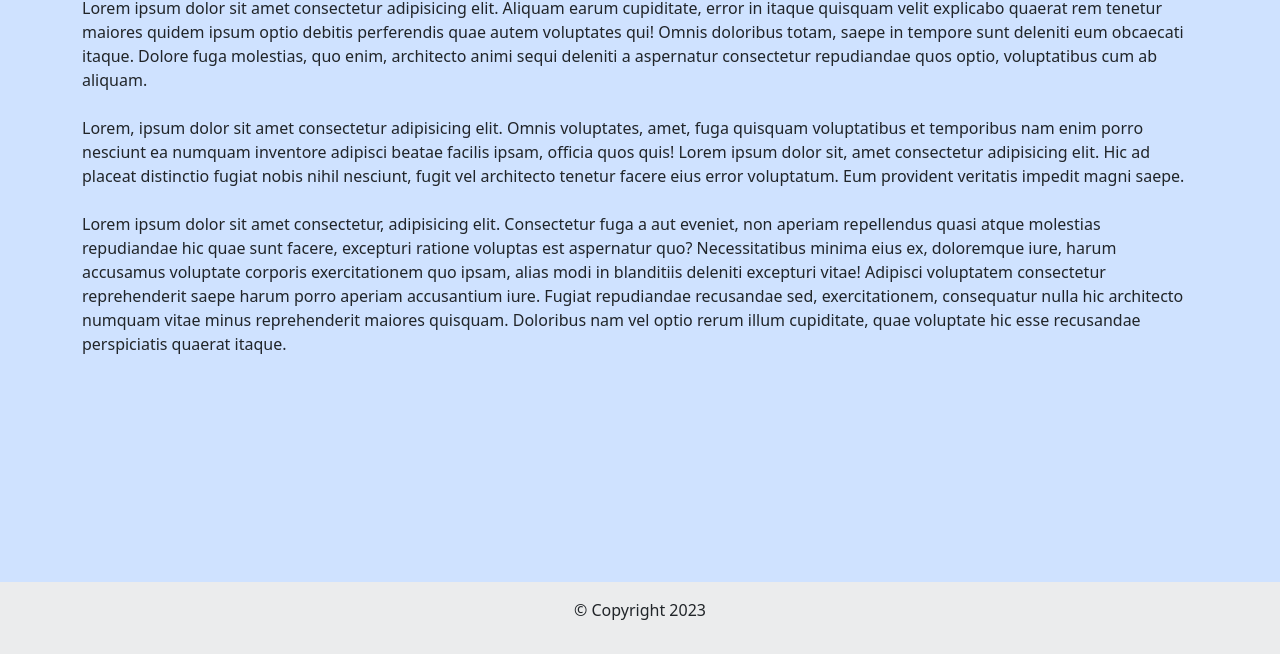
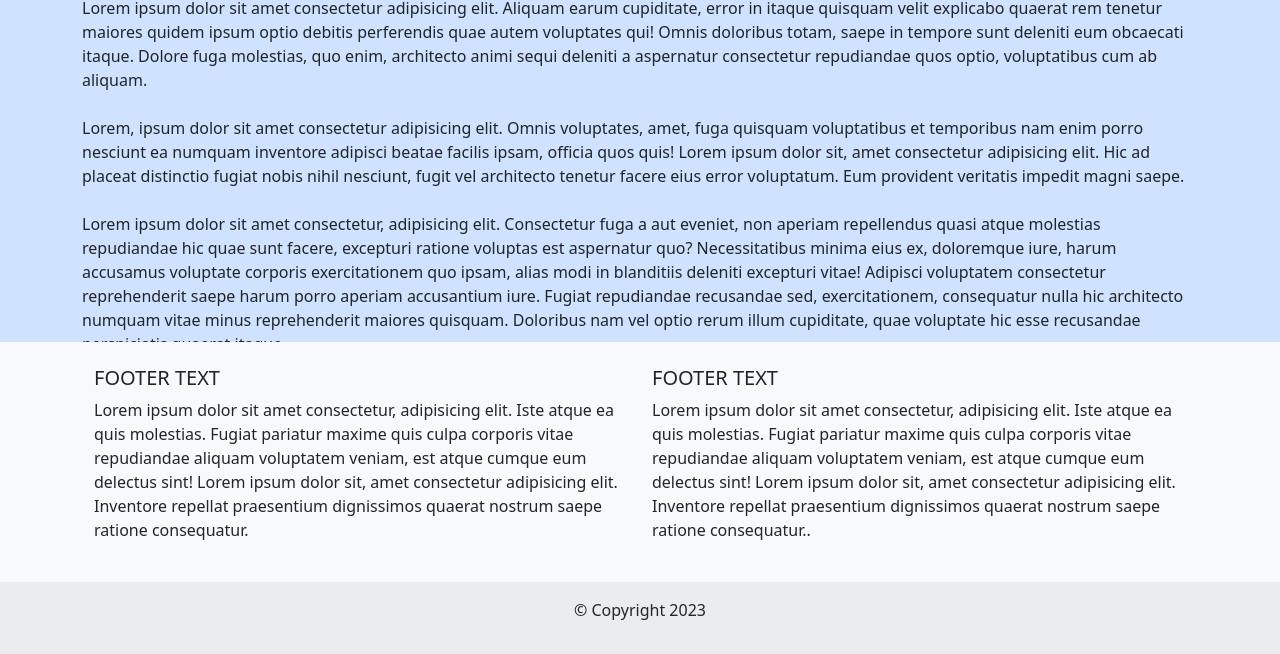
Before and after one commit to ddylvianen/nha_les22, a plain HTML site: page html/overmij.html in a window 1280 px wide. Shown: the part 146-800 px from the top of the page. Drawn offline with nearby package versions, Linux system fonts and the light colour scheme.

Commit message:
Update overmij.html

```diff
--- a/html/overmij.html
+++ b/html/overmij.html
@@ -36,6 +36,31 @@
             </p>
         </div>
         <footer class="bg-body-tertiary text-center text-lg-start fixed-bottom">
+            <div class="container p-4">
+                <div class="row">
+                    <div class="col-lg-6 col-md-12 mb-4 mb-md-0">
+                        <h5 class="text-uppercase">Footer text</h5>
+
+                        <p>
+                        Lorem ipsum dolor sit amet consectetur, adipisicing elit. Iste atque ea quis
+                        molestias. Fugiat pariatur maxime quis culpa corporis vitae repudiandae aliquam
+                        voluptatem veniam, est atque cumque eum delectus sint! Lorem ipsum dolor sit,
+                        amet consectetur adipisicing elit. Inventore repellat praesentium dignissimos
+                        quaerat nostrum saepe ratione consequatur.
+                        </p>
+                    </div>
+                    <div class="col-lg-6 col-md-12 mb-4 mb-md-0">
+                        <h5 class="text-uppercase">Footer text</h5>
+                        <p>
+                        Lorem ipsum dolor sit amet consectetur, adipisicing elit. Iste atque ea quis
+                        molestias. Fugiat pariatur maxime quis culpa corporis vitae repudiandae aliquam
+                        voluptatem veniam, est atque cumque eum delectus sint! Lorem ipsum dolor sit,
+                        amet consectetur adipisicing elit. Inventore repellat praesentium dignissimos
+                        quaerat nostrum saepe ratione consequatur..
+                        </p>
+                    </div>
+                </div>
+            </div>
             <!-- Copyright -->
             <div class="text-center p-3" style="background-color: rgba(0, 0, 0, 0.05);">
               <p>&copy; Copyright 2023</p>
```
